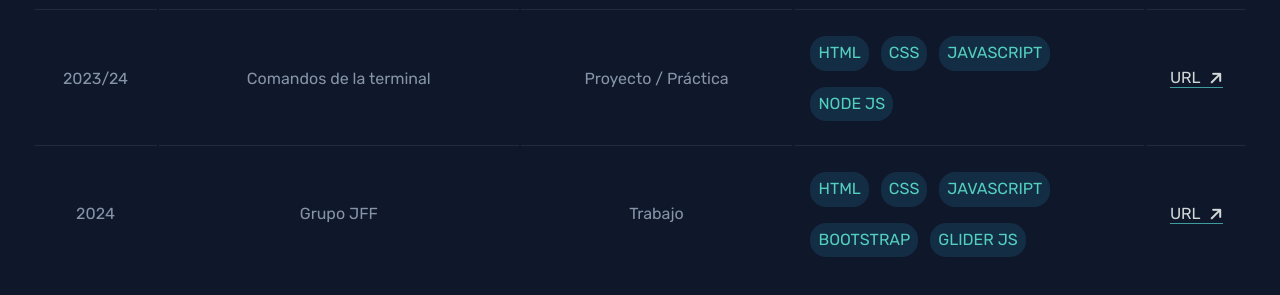
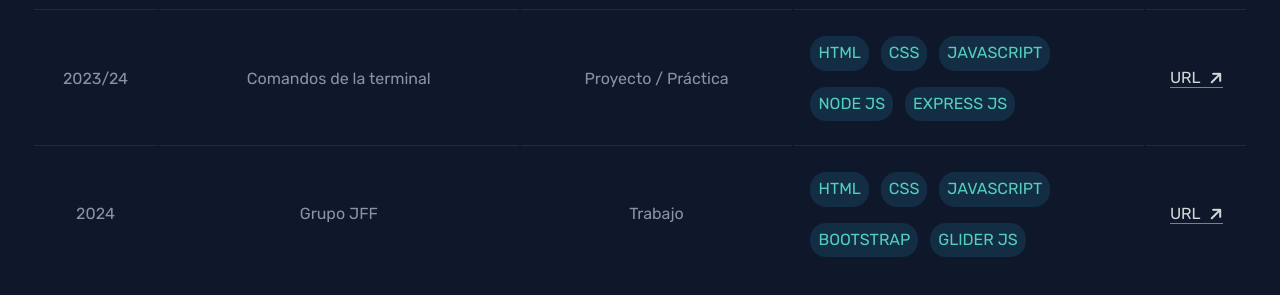
Before and after one commit to facuandrean/portfolio, a plain HTML site: page allprojects.html in a window 1280 px wide. Shown: the part 503-798 px from the top of the page. Drawn offline with Linux system fonts and the light colour scheme.

Commit message:
span de Express

```diff
--- a/allprojects.html
+++ b/allprojects.html
@@ -141,6 +141,7 @@
                             <span>CSS</span>
                             <span>JAVASCRIPT</span>
                             <span>NODE JS</span>
+                            <span>EXPRESS JS</span>
                         </td>
                         <td>
                             <p><a href="https://sopcomandoslinux.vercel.app/" target="_blank">URL <i class="fa-solid fa-arrow-right"></i></a></p>
```
